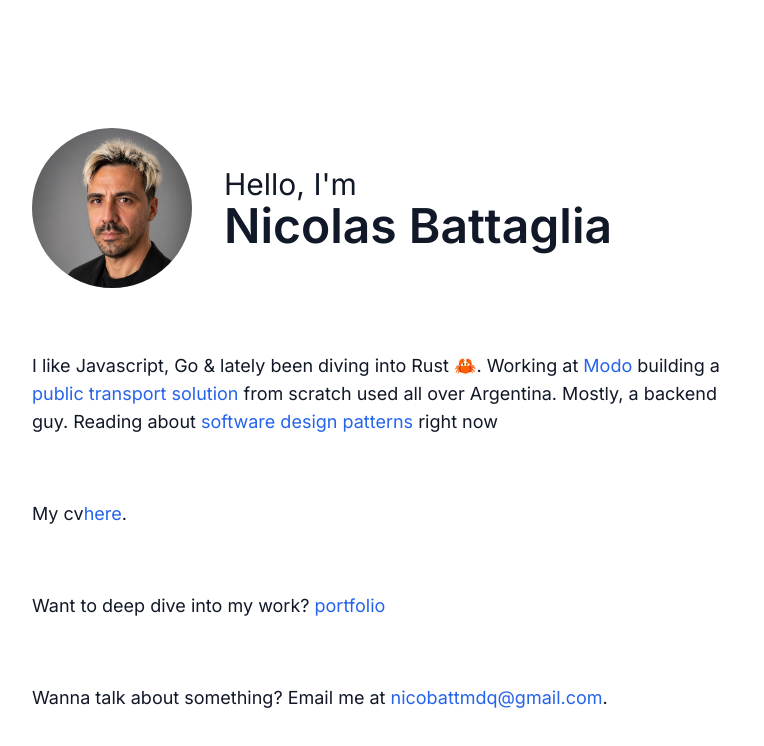
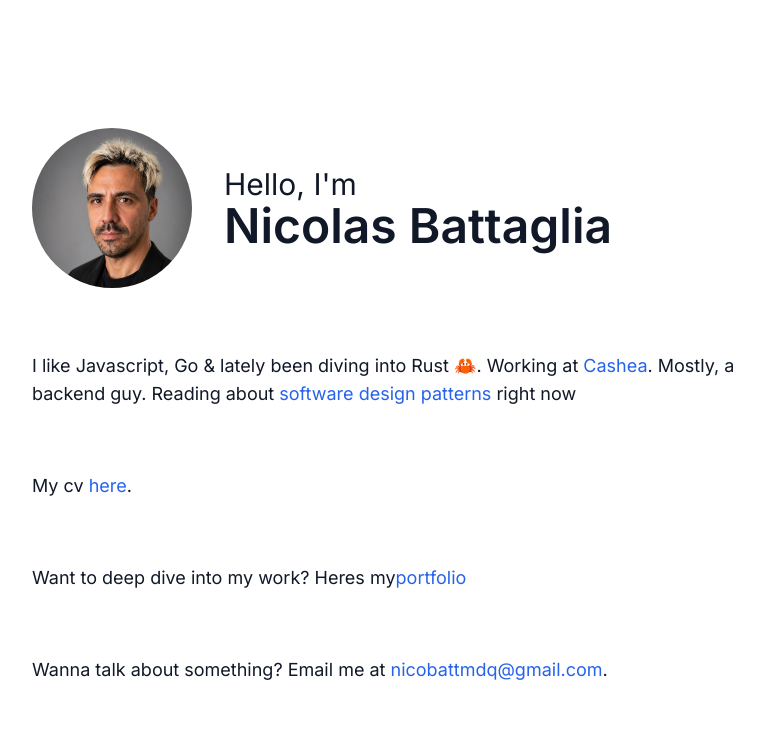
Before and after one commit to zk182/portfolio, a Next.js app: page / in a window 1280 px wide. Shown: the top 746 px of the page, without its empty margins (256-1020 px from the left). Built offline with nearby package versions, Linux system fonts and the light colour scheme.

Commit message:
chore(bio): some changes II

```diff
--- a/src/app/components/Biography/bio.tsx
+++ b/src/app/components/Biography/bio.tsx
@@ -5,26 +5,22 @@ export default function Bio() {
 		<div className="mt-16 leading-7 text-gray-900 text-lg dark:text-gray-100">
 			<p>
 				I like Javascript, Go & lately been diving into Rust 🦀. Working at{' '}
-				<CustomLink href="https://modo.com.ar/">Modo</CustomLink> building a{' '}
-				<CustomLink href="https://www.linkedin.com/pulse/transformando-el-transporte-p%C3%BAblico-con-vqr-en-as%C3%AD-la-di-loreto-bpc7f/?trackingId=Yr0G9Xs1QZCFa4MBnf1GRg%3D%3D">
-					public transport solution
-				</CustomLink>{' '}
-				from scratch used all over Argentina. Mostly, a backend guy. Reading
-				about{' '}
+				<CustomLink href="https://cashea.app/">Cashea</CustomLink>. Mostly,
+				a backend guy. Reading about{' '}
 				<CustomLink href="https://blog.levelupcoding.com/">
 					software design patterns
 				</CustomLink>{' '}
 				right now
 			</p>{' '}
 			<p className="mt-16">
-				My cv
+				My cv{' '}
 				<CustomLink href="/nicolas-battaglia-cv.pdf" download>
 					here
 				</CustomLink>
 				.
 			</p>
 			<p className="mt-16">
-				Want to deep dive into my work?{' '}
+				Want to deep dive into my work? Heres my
 				<CustomLink href="https://nicobattcv.vercel.app/">
 					portfolio
 				</CustomLink>
```
